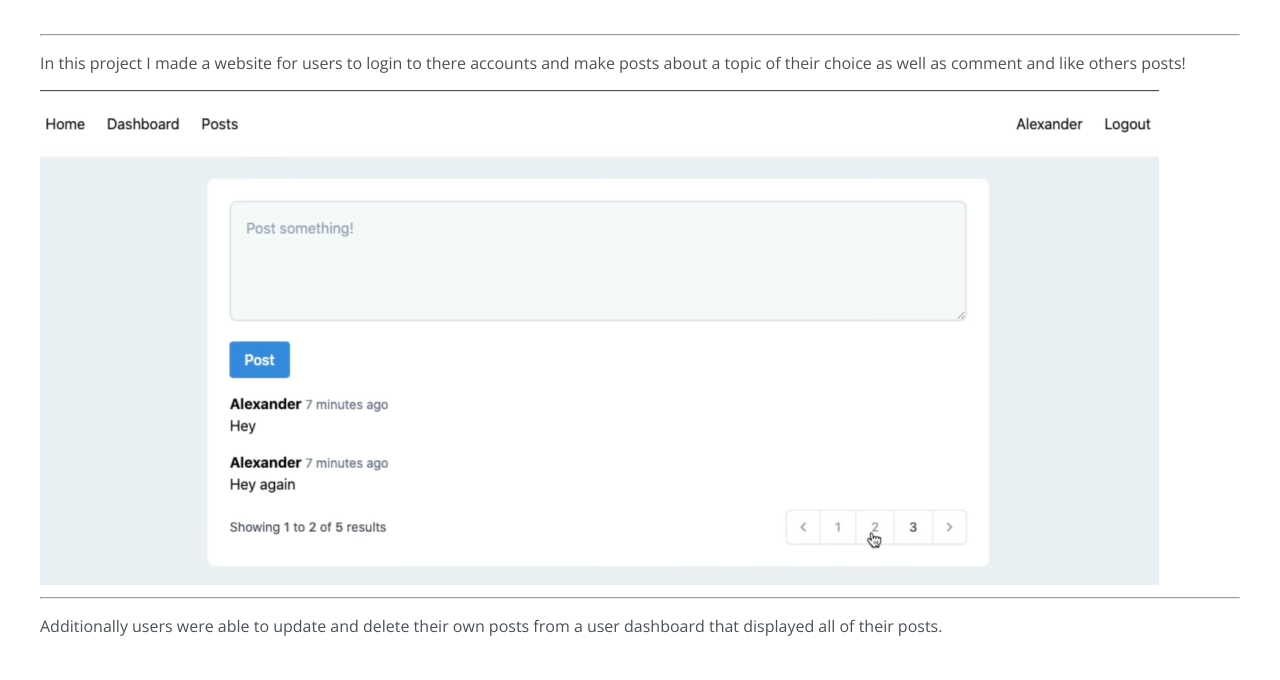
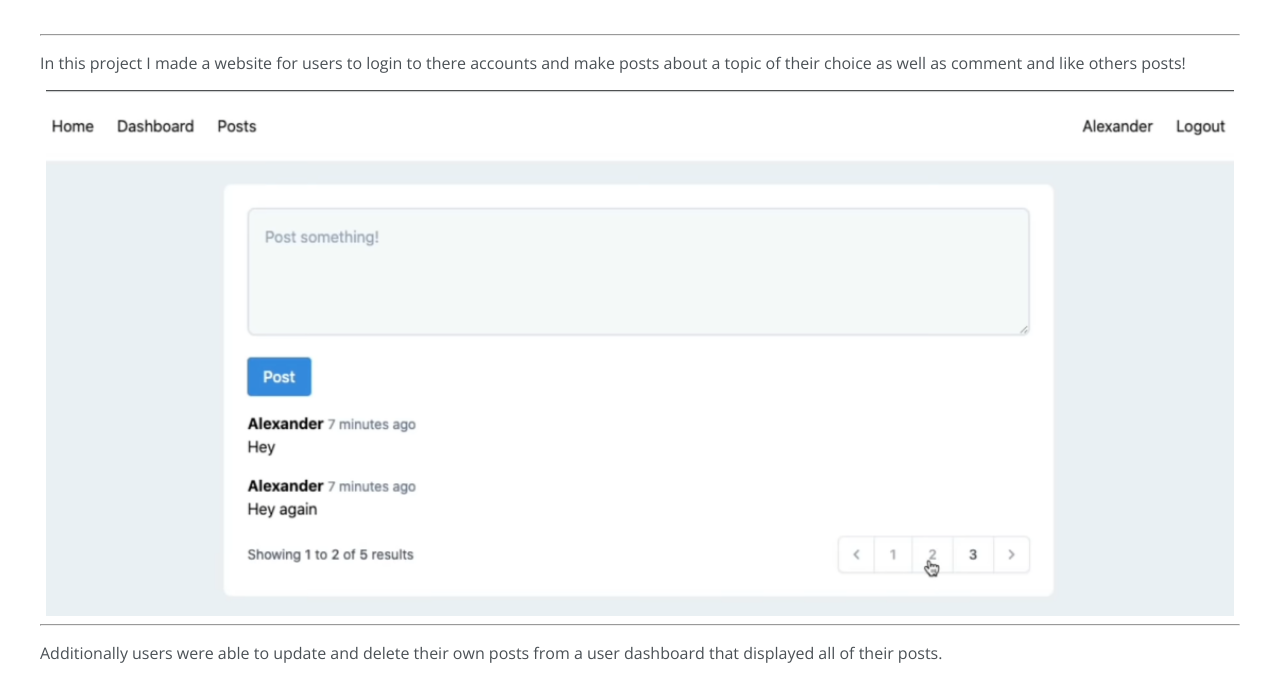
Before and after one commit to JAllara3/myPortfolio, a website: page portfolio/laravel-post.html in a window 1280 px wide. Shown: the part 158-838 px from the top of the page. Before the commit the page ends 811 px from the top, so only its background shows below. Drawn offline with nearby package versions, Linux system fonts and the light colour scheme.

Commit message:
laravel page update, and css

```diff
--- a/portfolio/laravel-post.html
+++ b/portfolio/laravel-post.html
@@ -9,7 +9,7 @@
     <link rel="preconnect" href="https://fonts.gstatic.com" crossorigin>
     <link href="https://fonts.googleapis.com/css2?family=Open+Sans&family=Roboto:wght@300&display=swap" rel="stylesheet">
     <link rel="stylesheet" type="text/css" href="default.css">
-
+    <link rel="stylesheet" type="text/css" href="laravel.css">
 
 </head>
 <body>
@@ -27,10 +27,13 @@
     <div class="main-container">
         <h1>Laravel Blog!</h1>
         <hr>
-        <p>In this project I made a website for users to login to there accounts and make posts about a topic of their choice as well as comment and like others posts!</p>
-        <img src="images/crud-app.png">
-        <hr>
-        <p>Additionally users were able to update and delete their own posts from a user dashboard that displayed all of their posts.</p>
+        <div class="">
+            <p>In this project I made a website for users to login to there accounts and make posts about a topic of their choice as well as comment and like others posts!</p>
+            <img class="post-example" src="images/crud-app.png">
+            <hr>
+            <p>Additionally users were able to update and delete their own posts from a user dashboard that displayed all of their posts.</p>
+
+        </div>
     </div>
 </body>
 </html>
--- /dev/null
+++ b/portfolio/laravel.css
@@ -0,0 +1,6 @@
+
+.post-example {
+    width: 99%;
+    display: block;
+    margin: 0 auto;
+}
```
